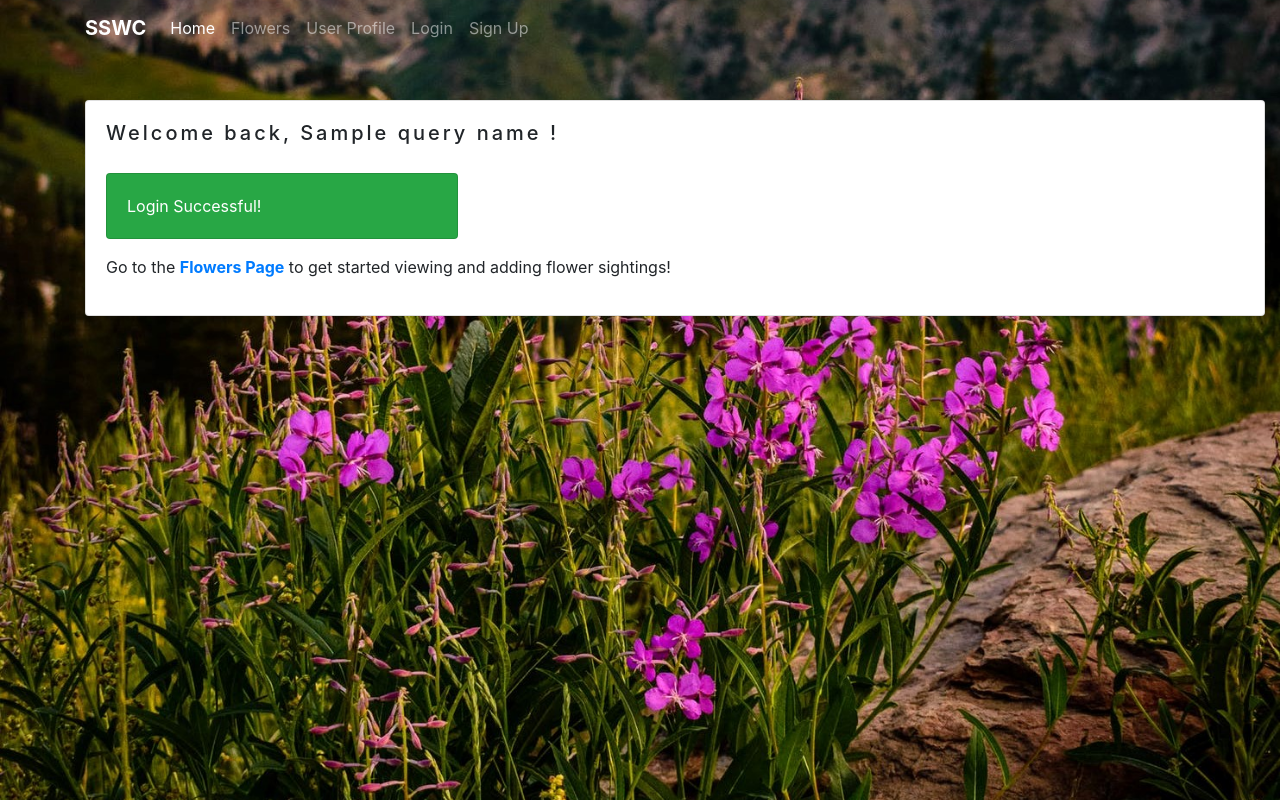
After one commit to frongilloz/assign5_2, a Flask app: template templates/login_success.html in a window 1280 px wide. The commit adds this page. Run offline with Flask 2, Linux system fonts and the light colour scheme; the template is opened without the code that fills it: most values are stand-ins (such as "Sample title", 1, 10 or a date in 2020); some libraries are stand-ins or nearby versions.

Commit message:
commit 19: login/sign up partial addition

```diff
--- a/app.py
+++ b/app.py
@@ -1,4 +1,4 @@
-from flask import Flask, render_template, request, redirect
+from flask import Flask, render_template, request, redirect, session
 import sqlite3
 
 app = Flask(__name__)
@@ -29,13 +29,15 @@ if cursorObj.rowcount == 0:
 # close the connection to the database
 conn.close()
 
+
 # Python3 code to convert tuple into string
 def convertTuple(tup):
-    str =  ''.join(tup)
+    str = ''.join(tup)
     return str
 
+
 # This is the app route for the "Flower" Page form to receive user input
-@app.route('/select_flower', methods = ['POST'])
+@app.route('/select_flower', methods=['POST'])
 def select_flower():
     # Request the receive input (POST) to get the selected flower
     sel_Flower = request.form['sel_Flower']
@@ -46,7 +48,8 @@ def select_flower():
     # create a cursor to query the database within the app route
     cursorObj = conn.cursor()
     # Run the Query on SIGHTINGS table to get the 10 most recent sightings of the selected flower (from user input)
-    cursorObj.execute("SELECT * FROM SIGHTINGS WHERE name = \"" + sel_Flower + "\" ORDER by date(sighted) DESC limit 10")
+    cursorObj.execute(
+        "SELECT * FROM SIGHTINGS WHERE name = \"" + sel_Flower + "\" ORDER by date(sighted) DESC limit 10")
     # save the queried tuples to the "flowerMostRec"
     flowerMostRec = cursorObj.fetchall()
     # close the connection to the database
@@ -55,8 +58,9 @@ def select_flower():
     # render the next template to display the data
     return render_template('flowers_display10.html', flowerMostRec=flowerMostRec, sel_Flower=sel_Flower)
 
+
 # Update App Route
-@app.route('/update_flower', methods = ['POST'])
+@app.route('/update_flower', methods=['POST'])
 def update_flower():
     # Establish a connection with the database file
     conn = sqlite3.connect('flowers2019.db')
@@ -155,7 +159,7 @@ def update_flower():
 
 
 # Need an app route for insertion specification (instructions)
-@app.route('/insert_sighting', methods = ['POST'])
+@app.route('/insert_sighting', methods=['POST'])
 def insert_sighting():
     # Request the receive input (POST) to new SIGHTING
     in_fl_name = request.form['sel_InsS_Flower_Comname']
@@ -176,12 +180,12 @@ def insert_sighting():
     cursorObj = conn.cursor()
     # Run the Modification on FLOWERS table to insert
     cursorObj.execute("INSERT INTO SIGHTINGS VALUES (\"" + in_fl_name + "\" ,\"" + in_person + "\" ,\""
-                                                         + in_location + "\" ,\"" + in_sighted + "\")")
+                      + in_location + "\" ,\"" + in_sighted + "\")")
     # commit these changes
     conn.commit()
     # Run the query to get the insertion values
     cursorObj.execute(
-        "SELECT * FROM SIGHTINGS WHERE name = \"" + in_fl_name +"\" AND sighted = \"" + in_sighted + "\"")
+        "SELECT * FROM SIGHTINGS WHERE name = \"" + in_fl_name + "\" AND sighted = \"" + in_sighted + "\"")
     # save the queried tuple to the "query_inserted"
     query_inserted = cursorObj.fetchall()
     # close the connection to the database
@@ -208,19 +212,44 @@ def flowers():
 
     return render_template('flowers.html', itemsFlowers=itemsFlowers)
 
+
 # App route to login on the web app
 @app.route('/login')
 def login():
     return render_template('login.html')
 
-# Need logout functionality
+
+# App route to login on the web app
+@app.route('/login_form', methods=['POST'])
+def login_form():
+    # Request the receive input (POST) to new user
+    email = request.form['login_email']
+    print("The user's email is '" + email + "'")
+
+    password = request.form['login_pw']
+    print("The user's password is '" + password + "'")
+
+    # Establish a connection with the database file
+    conn = sqlite3.connect('flowers2019.db')
+    # create a cursor to query the database within the app route
+    cursorObj = conn.cursor()
+    # All items retrieval from FLOWERS table in DB
+    cursorObj.execute("SELECT fullName FROM USERS WHERE email = \"" + email + "\"")
+    # save fetch all to itemsFlowers list; to be referenced in templates
+    query_name = convertTuple(cursorObj.fetchone())
+    # close the connection to the database
+    conn.close()
+
+    return render_template('login_success.html', query_name=query_name)
+
 
 # App route to sign up on the web app
 @app.route('/sign_up')
 def sign_up():
     return render_template('sign_up.html')
 
-@app.route('/sign_up_form', methods = ['POST'])
+
+@app.route('/sign_up_form', methods=['POST'])
 def sign_up_form():
     # Request the receive input (POST) to new user
     fullName = request.form['fullName']
--- /dev/null
+++ b/templates/login_success.html
@@ -0,0 +1,34 @@
+{% extends "maintemplate.html" %}
+
+{% block title %}Login Success{% endblock %}
+
+{% block content %}
+
+    <body style="background-image: url('static/fl4.jpeg');  background-size: cover; background-position: center center;">
+
+    <div class="container-fluid">
+        <div style="padding-top: 100px; padding-left: 70px">
+        <div class="card">
+            <div class="card-body">
+
+                <h5 style="padding-bottom: 20px">Welcome back, {{ query_name }} !</h5>
+
+                <div class="card text-white bg-success mb-3" style="max-width: 22rem;">
+                  <div class="card-body">
+                    <p class="card-text">Login Successful!</p>
+                  </div>
+                </div>
+
+                <p>Go to the <a href="/flowers"><b>Flowers Page</b></a> to get started viewing and adding flower sightings!</p>
+
+
+            </div>
+
+        </div>
+
+        </div>
+
+    </div>
+    </body>
+
+{% endblock %}
--- a/templates/sign_up.html
+++ b/templates/sign_up.html
@@ -18,6 +18,7 @@
                     <p class="text-center">Get started with your free account</p>
 
                     <form action="/sign_up_form" method="post">
+
                     <div class="form-group input-group">
                         <div class="input-group-prepend">
                             <span class="input-group-text">
@@ -26,6 +27,7 @@
                          </div>
                         <input name="fullName" class="form-control" placeholder="Full name" type="text">
                     </div> <!-- form-group// -->
+
                     <div class="form-group input-group">
                         <div class="input-group-prepend">
                             <span class="input-group-text">
```
Also changed, not shown: templates/login.html (+5 -4 lines), flowers2019.db, templates/flowers2019.db (deleted).
